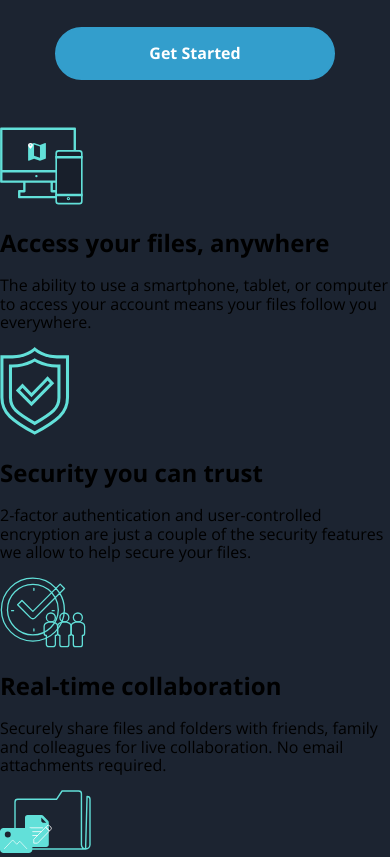
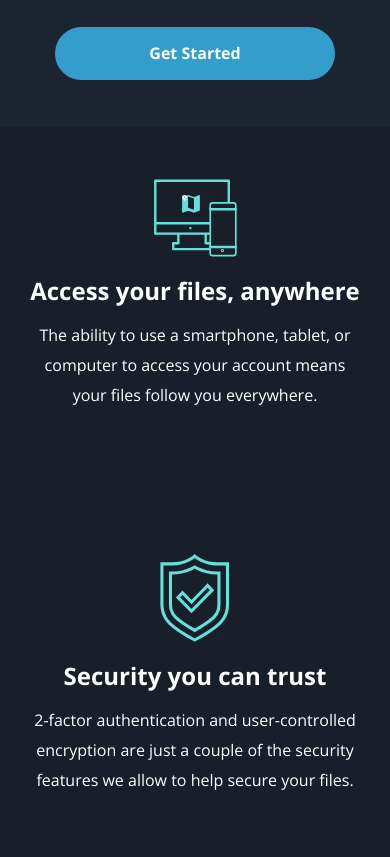
Before and after one commit to SantiagoGDev/FrontEndMentor-4, a plain HTML site: page index.html in a window 390 px wide. Shown: the part 660-1517 px from the top of the page. Drawn offline with nearby package versions, Linux system fonts and the light colour scheme.

Commit message:
Dando estilos a la section Services

```diff
--- a/css/estilos.css
+++ b/css/estilos.css
@@ -25,7 +25,7 @@ body{
     padding:  0 2rem;
 }
 .hero__img{
-    width: 80px;
+    width: 150px;
 }
 .main-menu__link{
     padding: 10px 20px;
@@ -86,18 +86,67 @@ body{
 
 /*               Welcome        */
 
+/*               Services        */
+.services{
+    background: var(--Dark_BlueM);
+    color: #fff;
+}
+.services__box{
+    width: 80%;
+    margin: auto;
+    display: grid;
+    grid-template-columns: repeat(auto-fit,minmax(400px,1fr));
+    grid-auto-rows: minmax(350px,1fr);
+    gap: 30px;
+}
+.services__card{
+    text-align: center;
+    padding: 10%;
+
+    display: flex;
+    flex-direction: column;
+    align-items: center;
+    justify-content: center;
+}
+.services__card-title{
+    margin: 0;
+    margin-top: 20px;
+}
+.services__card-text{
+    line-height: 30px;
+}
+/*               Services        */
+
 /*               Media Queris          */
+@media screen and (max-width:1050px){
+    .services__box{
+        grid-template-columns: repeat(auto-fit,minmax(350px,1fr));
+    }
+}
+
 @media screen and (max-width:900px){
+    .hero__img{
+        width: 125px;
+    }
     .welcome{
         padding: 8% 10%;
     }
     .welcome__title{
         font-size: 40px;
     }
+    .services__box{
+        grid-template-columns: repeat(auto-fit,minmax(300px,1fr));
+    }
+    .services__card{
+        padding: 5%;
+    }
 }
 @media screen and (max-width:650px){
     .hero{
         padding: 0 1rem;
+    }
+    .hero__img{
+        width: 100px;
     }
     .main-menu__link{
         font-size: 16px;
@@ -118,7 +167,33 @@ body{
     .welcome__btn{
         width: 80%;
     }
-
+    .services__card{
+        padding: 3%;
+    }
+    .services__box{
+        width: 90%;
+    }
+}
+@media screen and (max-width:340px){
+    .hero{
+        padding: 0;
+    }
+    .hero__img{
+        width: 70px;
+    }
+    .main-menu__link{
+        font-size: 14px;
+        padding:  0 5px;
+    }
+    .services__box{
+        width: 100%;
+    }
+    .services__card-title{
+       font-size: 22px;
+    }
+    .services__card-text{
+        font-size: 14px;
+    }
 }
 /*               Media Queris          */
 
--- a/index.html
+++ b/index.html
@@ -36,9 +36,7 @@
             <button class="welcome__btn">
               Get Started</button>
         </article>
-        <div class="welcome__wave">
-
-        </div>
+        <!-- <div class="welcome__wave"></div> -->
     </section>
     <section class="services">
         <article class="services__box">
```
